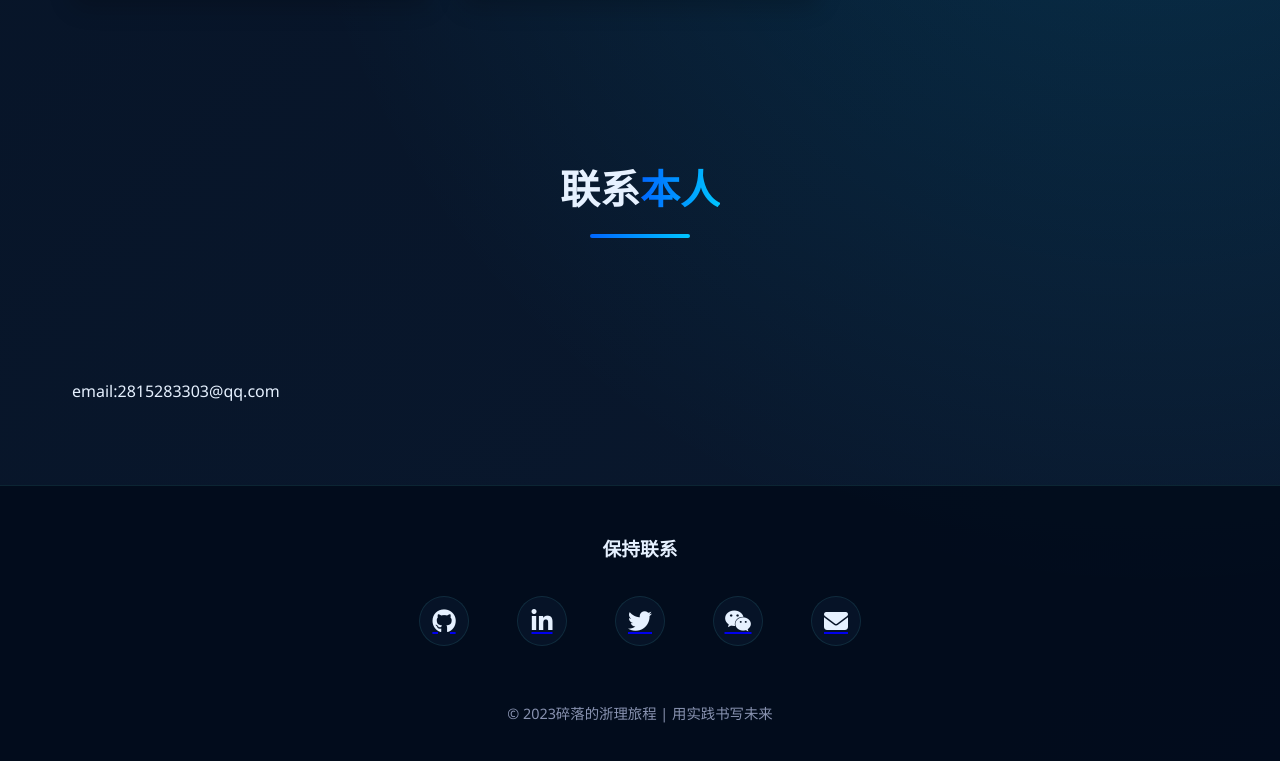
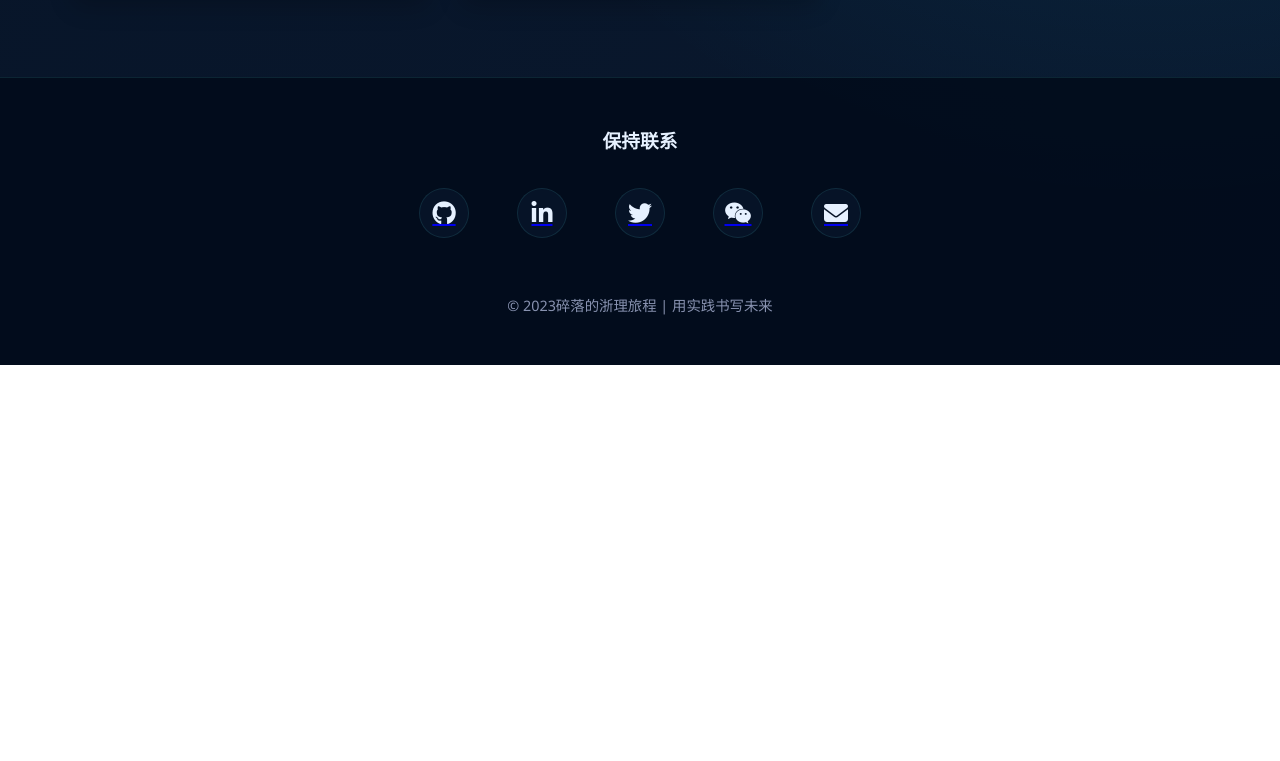
Before and after one commit to jacson7841/MyWeb, a plain HTML site: page whole.html in a window 1280 px wide. Shown: the part 4528-5289 px from the top of the page. After the commit the page ends 4893 px from the top, so only its background shows below. Drawn offline with Linux system fonts and the light colour scheme.

Commit message:
Add files via upload

```diff
--- a/whole.html
+++ b/whole.html
@@ -734,12 +734,6 @@
                 </div>
             </div>
         </section>
-        <section id="contact">
-            <h2 class="section-title">联系<span>本人</span></h2>
-            <div class="skills-container">
-                <p><span>email:2815283303@qq.com<span></p>
-            </div>
-        </section>
     </main>
 
     <!-- 页脚 -->
```
